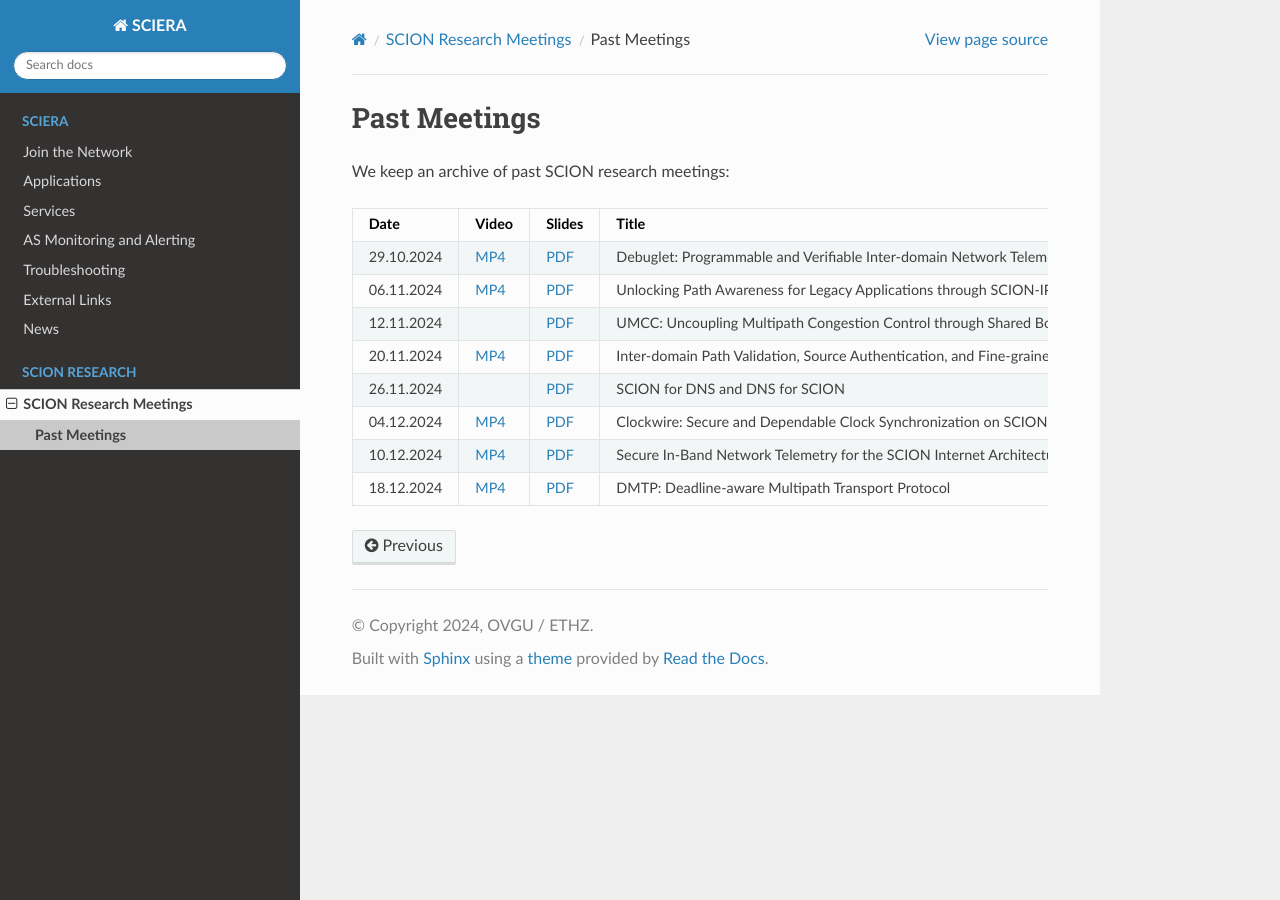
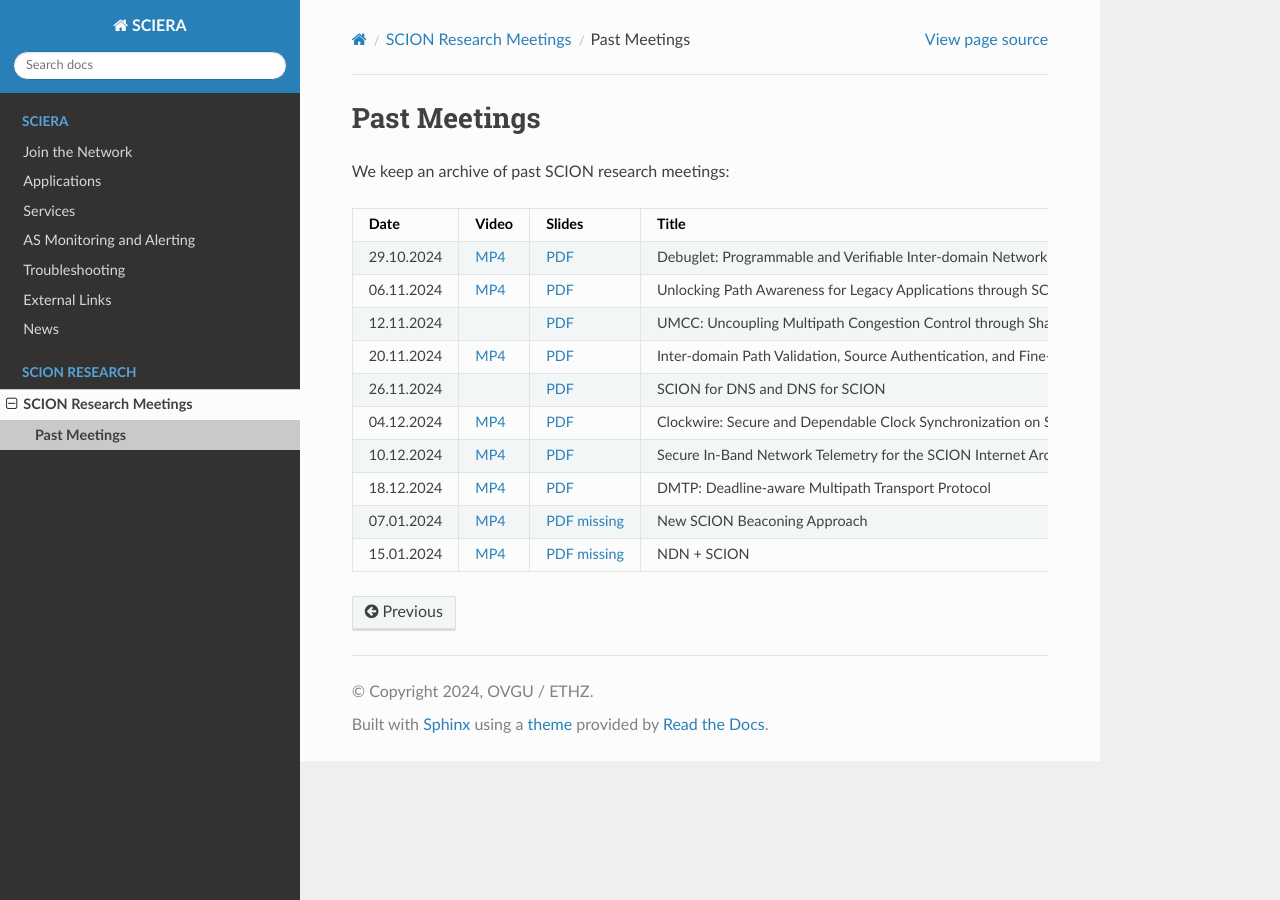
Before and after one commit to netsys-lab/scion-education-network-documentation, a Sphinx documentation site: the page built from docs/source/scion-research/meetings/past.rst, in a window 1280 px wide. Built offline with Sphinx 7.4.7 and the Read the Docs theme 3.1.0, drawn with Linux system fonts in a browser that asks for light colours.

Commit message:
Past talks by Seyedali and Ken Calvert.

```diff
--- a/docs/source/scion-research/meetings/past.rst
+++ b/docs/source/scion-research/meetings/past.rst
@@ -62,3 +62,15 @@ We keep an archive of past SCION research meetings:
       - DMTP: Deadline-aware Multipath Transport Protocol
       - Tony John (OVGU Magdeburg)
       - `PDF <https://ieeexplore.ieee.org/document/10186417>`__
+    * - 07.01.2024
+      - `MP4 <https://drive.google.com/file/d/1c0OHpkUafYKn71Dg57ETXrddiXEGRYmP/view>`__
+      - `PDF missing <todo>`__
+      - New SCION Beaconing Approach
+      - Seyedali Tabaeiaghdaei (ETH Zurich)
+      -
+    * - 15.01.2024
+      - `MP4 <https://drive.google.com/file/d/1OtJX2k-44m_F-mf0Lbh4-ItAssCG8HQs/view>`__
+      - `PDF missing <todo>`__
+      - NDN + SCION
+      - Ken Calvert (University of Kentucky)
+      - `PDF <https://drive.google.com/file/d/12aSfu80FYYpsXH9Vc1GBUSOn9bmXKGNy/view>`__
```
